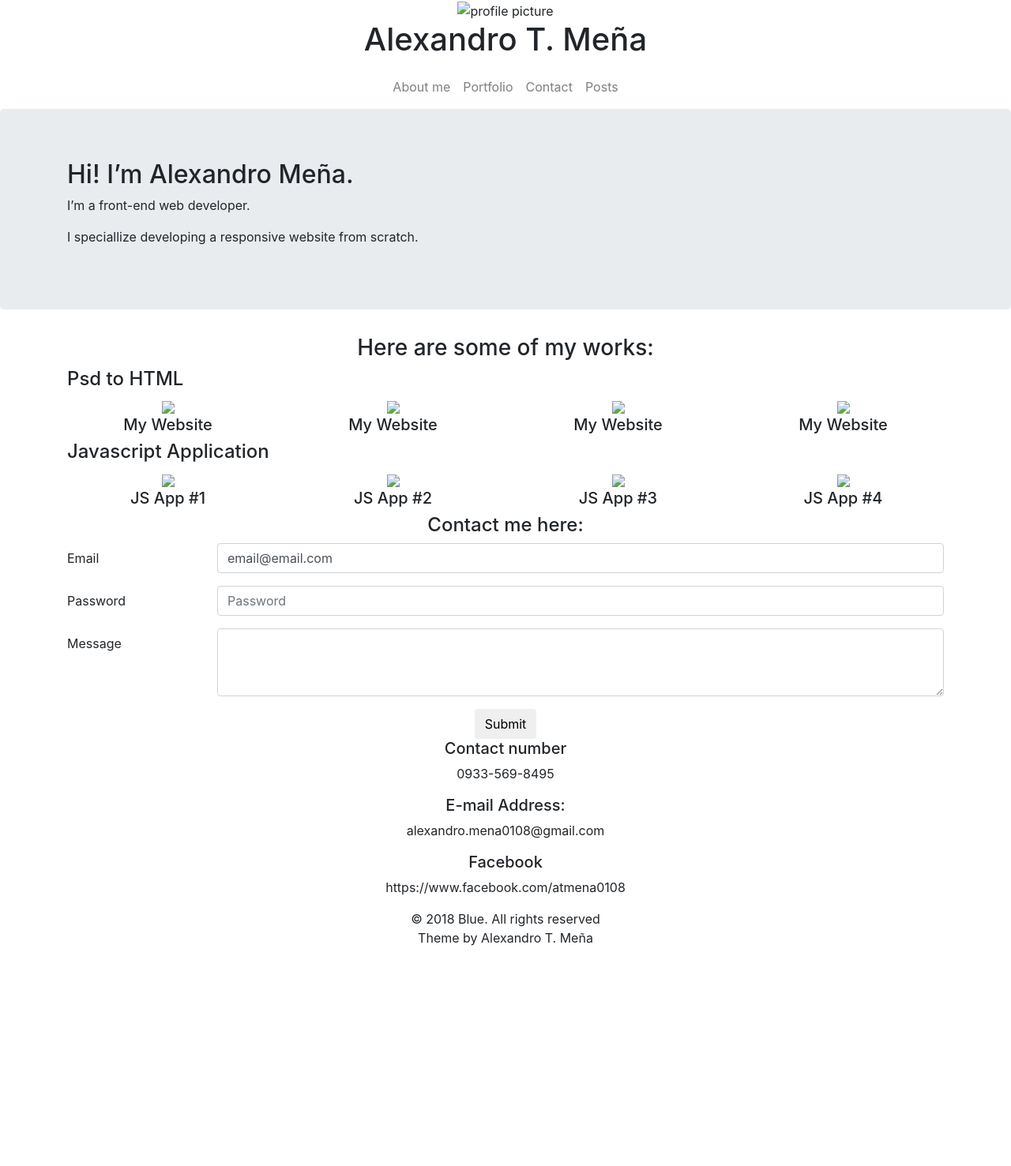
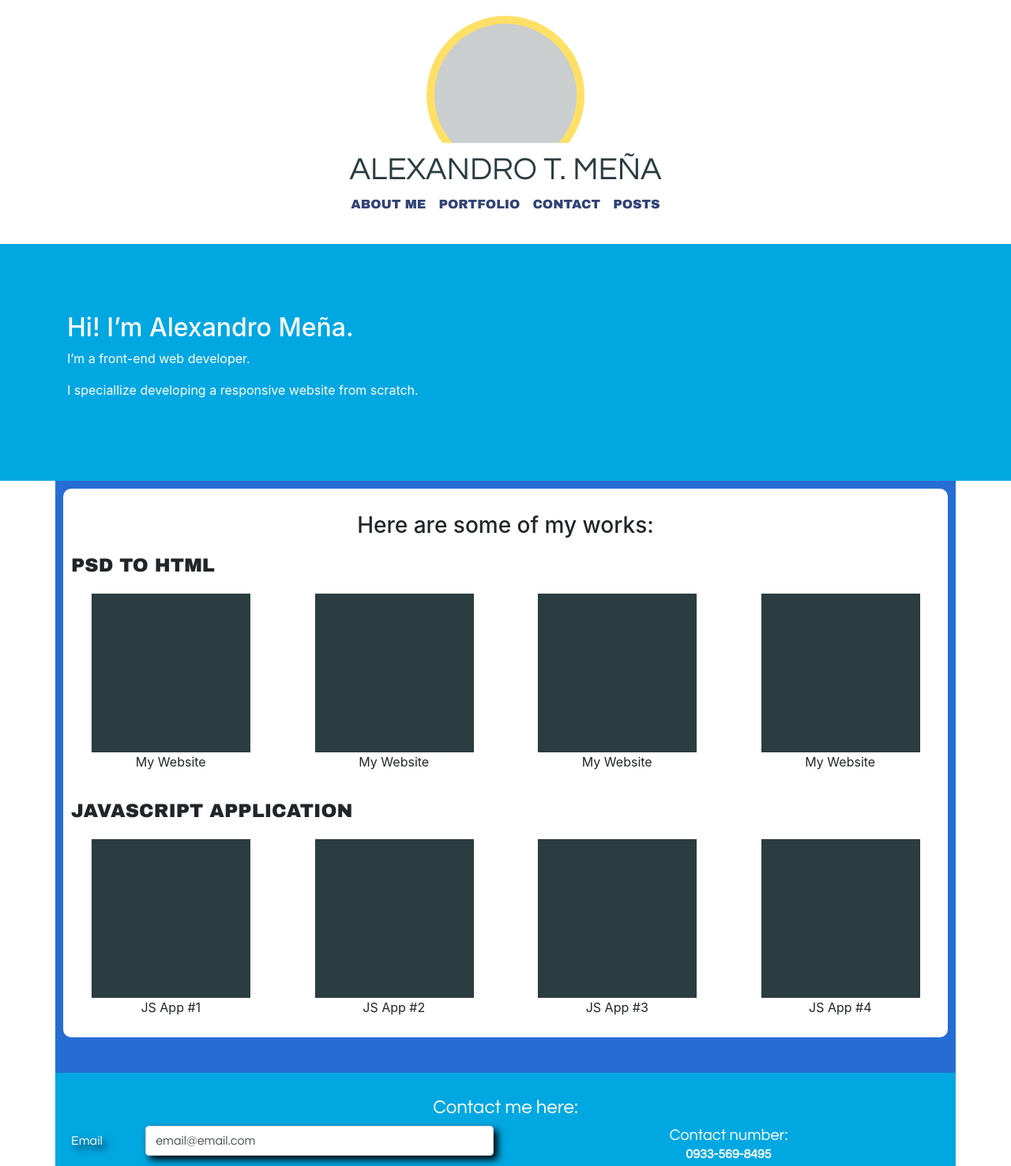
Before and after one commit to AlexTMena/Blue, a plain HTML site: page index.html in a window 1280 px wide. Shown: the top 1477 px of the page at 79% size. Before the commit the page ends 1216 px from the top, so only its background shows below. Drawn offline with nearby package versions, Linux system fonts and the light colour scheme.

Commit message:
added style on all html

```diff
--- a/index.html
+++ b/index.html
@@ -5,6 +5,9 @@
     <meta http-equiv="X-UA-Compatible" content="IE=edge">
     <title>Profile: Alexandro T. Meña</title>
     <meta name="viewport" content="width=device-width, initial-scale=1">
+
+    <!-- Google Font Link -->
+    <link href="https://fonts.googleapis.com/css?family=Archivo+Black|Questrial" rel="stylesheet">
 
     <!-- Bootstrap CDN -->
     <link rel="stylesheet" href="https://stackpath.bootstrapcdn.com/bootstrap/4.1.1/css/bootstrap.min.css" integrity="sha384-WskhaSGFgHYWDcbwN70/dfYBj47jz9qbsMId/iRN3ewGhXQFZCSftd1LZCfmhktB" crossorigin="anonymous">
@@ -17,27 +20,24 @@
     <!-- Header Section -->
 
     <header class="container text-center">
-        <img src="#" alt="profile picture">
+        <img src="img/Picture Container.png" class="img-fluid" alt="profile picture">
+        <div class="profile-name">
             <h1>Alexandro T. Meña</h1>
-        <nav class="navbar navbar-expand-md navbar-light sticky-top">
-            <button class="navbar-toggler" data-toggle="collapse" data-target="#navbarMenu">
-                <span class="navbar-toggler-icon float-md-right"></span>
-            </button>
-            <div class="navbar-collapse collapse justify-content-center" id="navbarMenu">
-                <ul class="navbar-nav">
+        </div>
+        <nav class="navbar navbar-expand-md navbar-light">
+            <ul class="navbar-nav mx-auto">
                 <li class="nav-item"><a class="nav-link" href="#">About me</a></li>
                 <li class="nav-item"><a class="nav-link" href="#">Portfolio</a></li>
                 <li class="nav-item"><a class="nav-link" href="#">Contact</a></li>
                 <li class="nav-item"><a class="nav-link" href="#">Posts</a></li>
             </ul>
-            </div>
         </nav>
     </header>
 
     <!-- Main content -->
 
         <!-- Jumbotron section -->
-        <div class="container-fluid jumbotron">
+        <div class="container-fluid jumbotron d-flex  align-items-center justify-content-center">
             <div class="container">
                 <h2>Hi! I’m Alexandro Meña.</h2>
                 <p>I’m a front-end web developer.</p>
@@ -47,27 +47,27 @@
 
         <!-- Portfolio Section -->
 
-        <div class="container">
+        <div id="portfolio" class="container">
             <div class="content-wrapper">
                 <h3 class="text-center">Here are some of my works:</h3>
                 <div id="psd-to-html">
                     <h4 class="text-lg-left text-center">Psd to HTML</h4>
                     <div class="psd-to-html-portfolio row text-center">
                         <div class="portfolio-entry col-lg-3 col-md-6 col-sm-12">
-                            <img src="#">
-                            <h5>My Website</h5>
+                            <img class="img-fluid" src="img/portfolio-sample-1.jpg">
+                            <p>My Website</p>
                         </div>
                         <div class="portfolio-entry col-lg-3 col-md-6 col-sm-12">
-                            <img src="#">
-                            <h5>My Website</h5>
+                            <img class="img-fluid" src="img/portfolio-sample-1.jpg">
+                            <p>My Website</p>
                         </div>
                         <div class="portfolio-entry col-lg-3 col-md-6 col-sm-12">
-                            <img src="#">
-                            <h5>My Website</h5>
+                            <img class="img-fluid" src="img/portfolio-sample-1.jpg">
+                            <p>My Website</p>
                         </div>
                         <div class="portfolio-entry col-lg-3 col-md-6 col-sm-12">
-                            <img src=#"">
-                            <h5>My Website</h5>
+                            <img class="img-fluid" src="img/portfolio-sample-1.jpg">
+                            <p>My Website</p>
                         </div>
                     </div>
                 </div>
@@ -75,20 +75,20 @@
                     <h4 class="text-lg-left text-center">Javascript Application</h4>
                     <div class="javascript-application-portfolio row text-center">
                         <div class="portfolio-entry col-lg-3 col-md-6 col-sm-12">
-                            <img src="#">
-                            <h5>JS App #1</h5>
+                            <img src="img/portfolio-sample-1.jpg">
+                            <p>JS App #1</p>
                         </div>
                         <div class="portfolio-entry col-lg-3 col-md-6 col-sm-12">
-                            <img src="#">
-                            <h5>JS App #2</h5>
+                            <img src="img/portfolio-sample-1.jpg">
+                            <p>JS App #2</p>
                         </div>
                         <div class="portfolio-entry col-lg-3 col-md-6 col-sm-12">
-                            <img src="#">
-                            <h5>JS App #3</h5>
+                            <img src="img/portfolio-sample-1.jpg">
+                            <p>JS App #3</p>
                         </div>
                         <div class="portfolio-entry col-lg-3 col-md-6 col-sm-12">
-                            <img src=#"">
-                            <h5>JS App #4</h5>
+                            <img src="img/portfolio-sample-1.jpg">
+                            <p>JS App #4</p>
                         </div>
                     </div>
                 </div>
@@ -97,10 +97,10 @@
 
         <!-- Contact section -->
 
-        <div class="container">
-            <div id="contact-section" class="row">
+        <div id="contact-section" class="container">
+            <div class="row">
                 <h4 class="col-12 text-center">Contact me here:</h4>
-                <div id="contact-form" class="col-md-12">
+                <div id="contact-form" class="col-lg-6">
                     <form>
                         <div class="form-group row">
                             <label for="staticEmail" class="col-md-2 col-form-label">Email</label>
@@ -125,12 +125,12 @@
                         </div>
                     </form>
                 </div>
-                <div id="contact-details" class="col-md-12 text-center">
-                    <h5>Contact number</h5>
+                <div id="contact-details" class="col-lg-6 text-center">
+                    <h5>Contact number:</h5>
                     <p>0933-569-8495</p>
                     <h5>E-mail Address:</h5>
                     <p>alexandro.mena0108@gmail.com</p>
-                    <h5>Facebook</h5>
+                    <h5>Facebook:</h5>
                     <p>https://www.facebook.com/atmena0108</p>
                 </div>
             </div>
@@ -138,12 +138,10 @@
 
     <!-- Footer Section -->
 
-    <footer class="container-fluid">
-        <div class="text-center align-items-middle">
-                <p>
-                    © 2018 Blue. All rights reserved<br>
-                    Theme by Alexandro T. Meña
-                </p>
+    <footer>
+        <div id="footer" class="container-fluid row justify-content-center d-flex align-items-center">
+        <p>&copy; 2018 Blue. All rights reserved<br>
+            Theme by Alexandro T. Meña</p>
         </div>
     </footer>
 
--- a/style.css
+++ b/style.css
@@ -0,0 +1,152 @@
+/* Global style */
+/*
+/////////////////// FONTS ////////////////////////
+    font-family: 'Questrial', sans-serif;
+    font-family: 'Archivo Black', sans-serif;
+/////////////////////////////////////////////////
+////////////////// COLORS ///////////////////////
+    #ffe066 = Yellow
+    #cacecf = Gray
+    #00a7e1 = Light BLue
+    #266dd3 = Blue
+    #324376 = Dark Blue
+    #2b3d41 = Dark Green
+    #ffffff = White
+/////////////////////////////////////////////////
+*/
+
+
+
+
+/* Header Section */
+
+header button {
+    float: right !important;
+}
+
+.profile-name {
+    background-color: white;
+    margin-top: -40px;
+}
+
+header h1 {
+    font-family: 'Questrial', sans-serif;
+    color: #2b3d41;
+    padding: 10px 0 0 !important;
+    margin: 0;
+    text-transform: uppercase;
+}
+
+header img {
+    width: 200px;
+    height: 200px;
+    border-radius: 50%;
+    border: 10px solid #ffe066;
+    background-color: #cacecf;
+    margin-top: 20px;
+    position: relative;
+    z-index: -1;
+}
+nav {
+    padding: 0px !important;
+    margin: 0 0 10px !important;
+}
+
+nav a {
+    font-family: 'Archivo Black', sans-serif;
+    color: #324376 !important;
+    padding: 0;
+    margin: 0;
+    text-transform: uppercase;
+}
+
+nav a:hover {
+    color: #266dd3 !important;
+}
+
+/* Main-content Section */
+
+    /* Jumbotron Section */
+
+    .jumbotron {
+        border-radius: 0px;
+        background-color: #00a7e1;
+        color: #fff;
+        margin: 30px 0 0;
+        min-height: 300px;
+    }
+
+    /* Portfolio Section */
+
+    #portfolio {
+        background-color: #266dd3;
+        padding: 10px 10px 45px;
+    }
+
+    .content-wrapper {
+        background-color: #fff;
+        border-radius: 10px;
+    }
+
+    #portfolio h3 {
+        padding: 30px 0 10px;
+    }
+
+    #portfolio h4 {
+        font-family: 'Archivo Black', sans-serif;
+        text-transform: uppercase;
+        margin: 10px;
+    }
+
+    .psd-to-html-portfolio, .javascript-application-portfolio {
+        padding: 10px;
+    }
+    .portfolio-entry img {
+        width: 80%;
+        height: auto;
+    }
+
+    /* Contact section */
+
+    #contact-section {
+        background-color: #00a7e1;
+        padding: 30px 20px 30px ;
+        color: #fff;
+        font-family: 'Questrial', sans-serif;
+        border-bottom: 20px solid #266dd3;
+    }
+
+    form {
+        text-shadow: 5px 5px 10px #000;
+    }
+
+    input, textarea, .btn {
+        box-shadow: 5px 5px 10px #000;
+    }
+
+    #contact-section button {
+        margin: 0 0 20px;
+    }
+
+    #contact-details p {
+        font-weight: 700;
+    }
+
+    #contact-details h5 {
+        margin-bottom: 0;
+    }
+
+/* Footer sections */
+
+#footer {
+    background-color: #2b3d41;
+    height: 100px;
+    color: #fff;
+    font-family: 'Questrial', sans-serif;
+    margin: 0;
+    border: none;
+}
+
+#footer p {
+    margin: 0;
+}
```
Also changed, not shown: img/Picture Container.png (added), img/portfolio-sample-1.jpg (added). Lines whose indentation alone changed are shown as unchanged.
